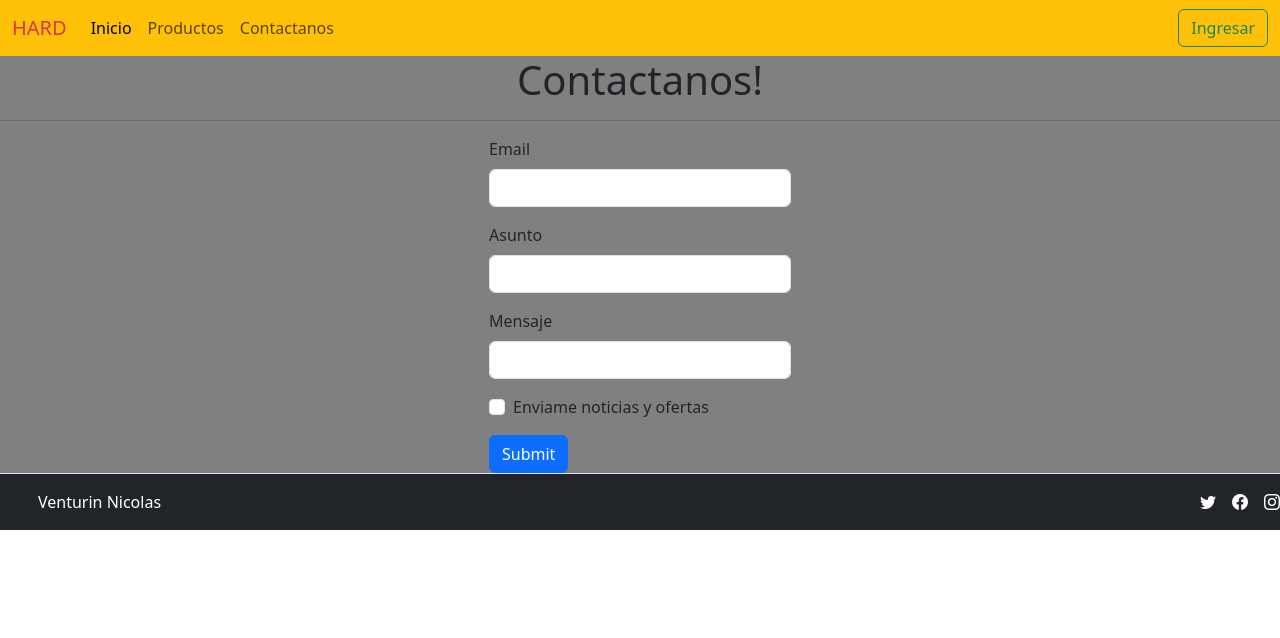
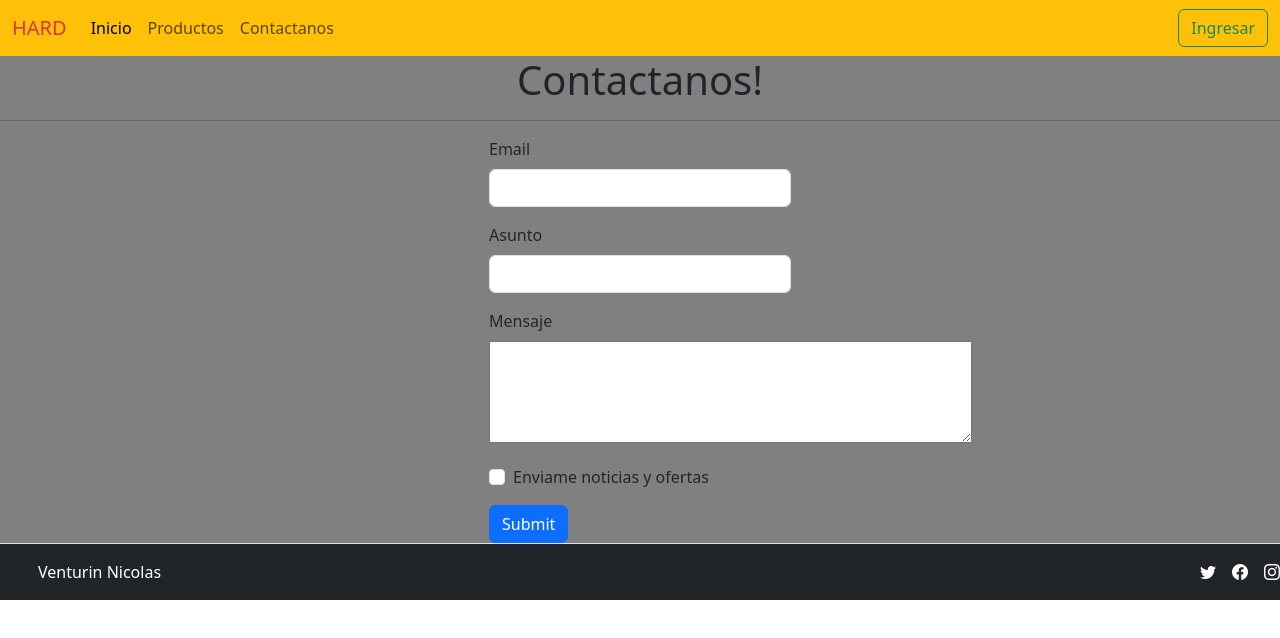
Before and after one commit to NicoVenturin/WDActividad7, a plain HTML site: page contactos.html in a window 1280 px wide. Drawn offline with nearby package versions, Linux system fonts and the light colour scheme.

Commit message:
Add files via upload

```diff
--- a/contactos.html
+++ b/contactos.html
@@ -28,7 +28,7 @@
             </div>
             <div class="mb-3">
               <label for="exampleInputPassword1" class="form-label">Mensaje</label>
-              <input type="textarea" class="form-control" id="exampleInputPassword1">
+              <textarea rows="4" cols="50"></textarea>
             </div>
             <div class="mb-3 form-check">
               <input type="checkbox" class="form-check-input" id="exampleCheck1">
```
